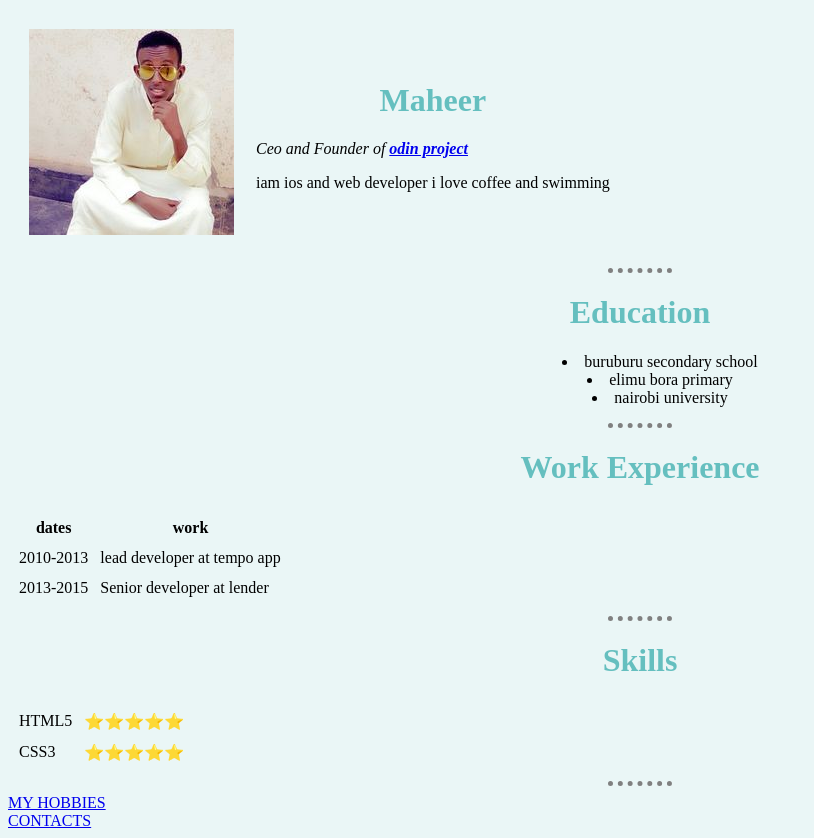
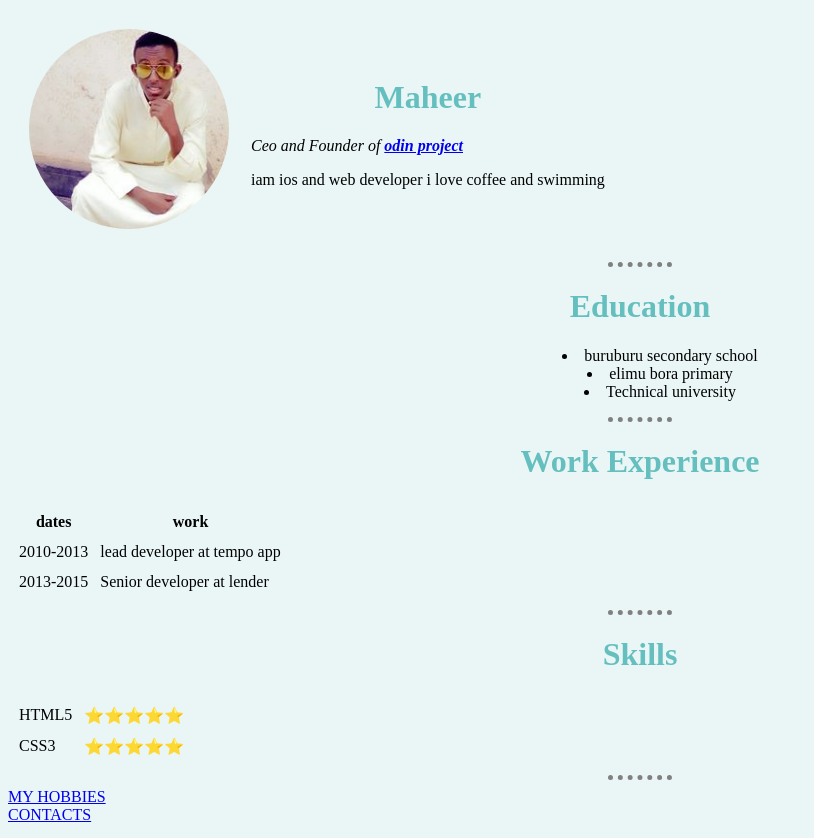
Before and after one commit to Maheerafra/Web-development, a plain HTML site: page HTML-personal site/index.html in a window 1280 px wide. Shown: the whole page, without its empty margins (0-814 px from the left). Drawn offline with Linux system fonts and the light colour scheme.

Commit message:
image made circular

```diff
--- a/HTML-personal site/CSS/style.css
+++ b/HTML-personal site/CSS/style.css
@@ -22,3 +22,8 @@ table table{
     align: center;
 
 }
+img {
+  border-radius: 50%;
+  width: 200px;
+  height: 200px;
+}
--- a/HTML-personal site/index.html
+++ b/HTML-personal site/index.html
@@ -7,21 +7,21 @@
 </head>
 
  <body>
-    <table cellspacing="20">
-        <td> <img src="./images/afra.jpg" alt="afra picture"></td>
+    <table cellspacing="20" >
+      <tr>
+        <td><img src="./images/afra.jpg" alt="circular img"></td>
         <td> <h1>Maheer</h1>
-            <P><em>Ceo and Founder of <strong><a href="https://www.theodinproject.com/lessons/foundations-css-foundations">odin project</a></strong></em></P>
-
-            <p>iam ios and web developer i love coffee and swimming</p></td>
+        <P><em>Ceo and Founder of <strong><a href="https://www.theodinproject.com/lessons/foundations-css-foundations">odin project</a></strong></em></P>
+        <p>iam ios and web developer i love coffee and swimming</p></td>
+     </tr>
     </table>
-
 
     <hr>
  <h1>Education</h1>
     <ul>
       <li>buruburu secondary school</li>
       <li>elimu bora primary</li>
-      <li>nairobi university</li>
+      <li>Technical university</li>
     </ul>
     <hr>
     <h1>Work Experience</h1>
```
